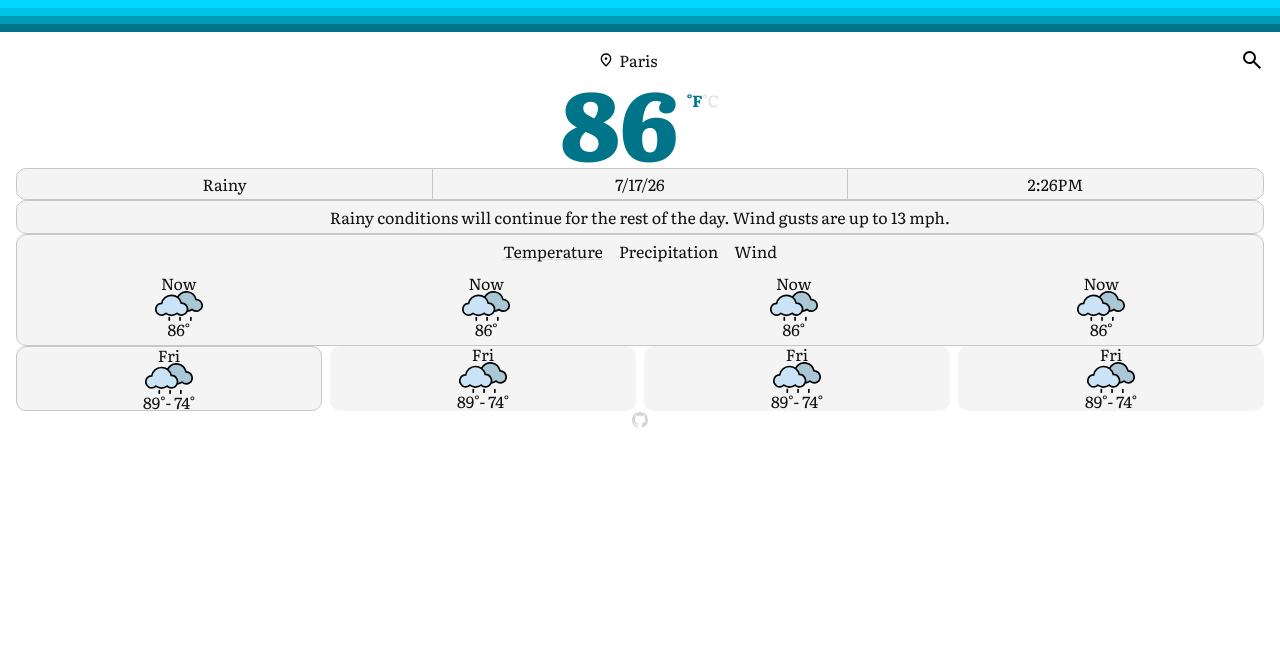
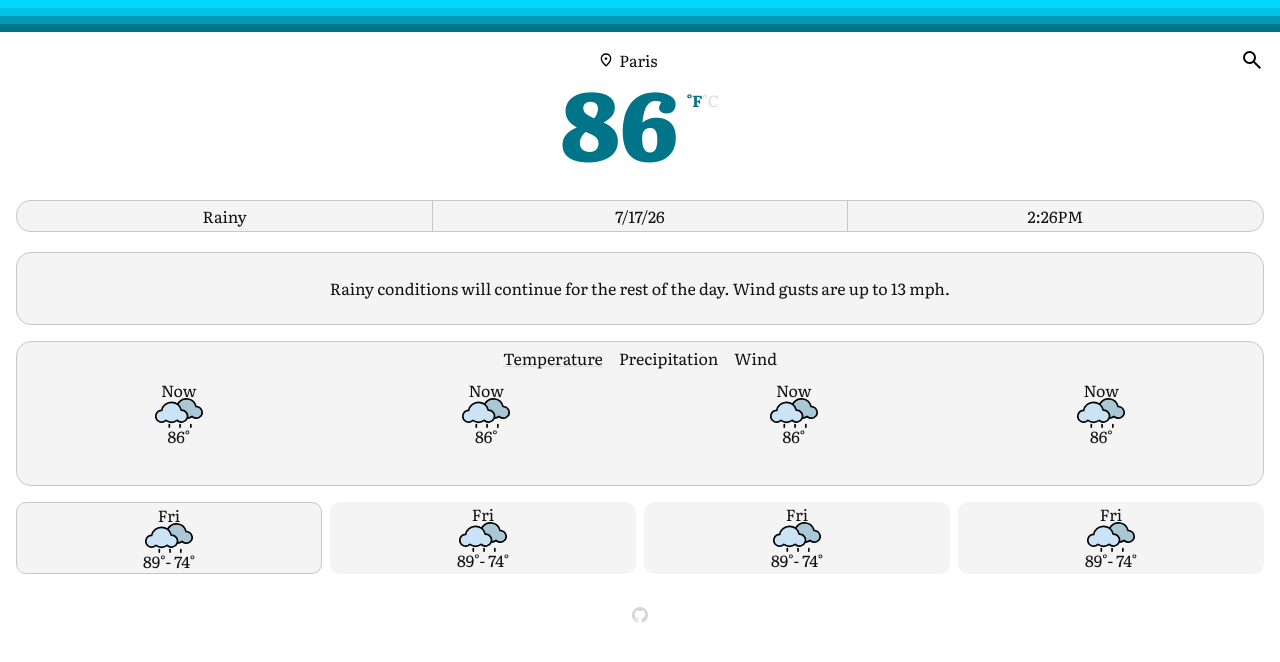
Before and after one commit to jonny-berry/weather-app, a website built with webpack: page src/index.html in a window 1280 px wide. Built offline with nearby package versions, Linux system fonts and the light colour scheme; no server answers.

Commit message:
feat: add weather info grid container

```diff
--- a/src/index.html
+++ b/src/index.html
@@ -38,6 +38,7 @@
             </button>
           </div>
         </div>
+        <div class="weather-info-grid-container">
           <div class="curr-weather-summary-display card">
             <div class="curr-conditions">
               Rainy
@@ -105,6 +106,7 @@
               <p>89°- 74°</p>
             </div>
           </div>
+        </div>
         <footer>
           <a href="https://github.com/jonny-berry" target="_blank">
             <button class="github-logo">
--- a/src/styles.css
+++ b/src/styles.css
@@ -111,10 +111,17 @@ button {
   color: #007589;
 }
 
+.weather-info-grid-container {
+  display: grid;
+  grid-template-rows: 0.5fr 1fr 2fr 1fr;
+  gap: 1rem;
+  margin: 2rem 0;
+}
+
 .card {
   background-color: #F4F4F4;
   border: 1px solid #C7C7C7;
-  border-radius: 10px;
+  border-radius: 15px;
 }
 
 .curr-weather-summary-display {
@@ -174,6 +181,8 @@ button {
 .upcoming-temps {
   display: grid;
   grid-template: 1fr / 1fr 1fr 1fr 1fr;
+  justify-content: center;
+  align-items: center;
 }
 
 .upcoming-conditions-icon {
@@ -192,6 +201,7 @@ button {
   align-items: center;
   background-color: #F4F4F4;
   border-radius: 10px;
+  padding: 0.25rem;
 }
 
 .daily-conditions-icon {
```
Lines whose indentation alone changed are shown as unchanged.
